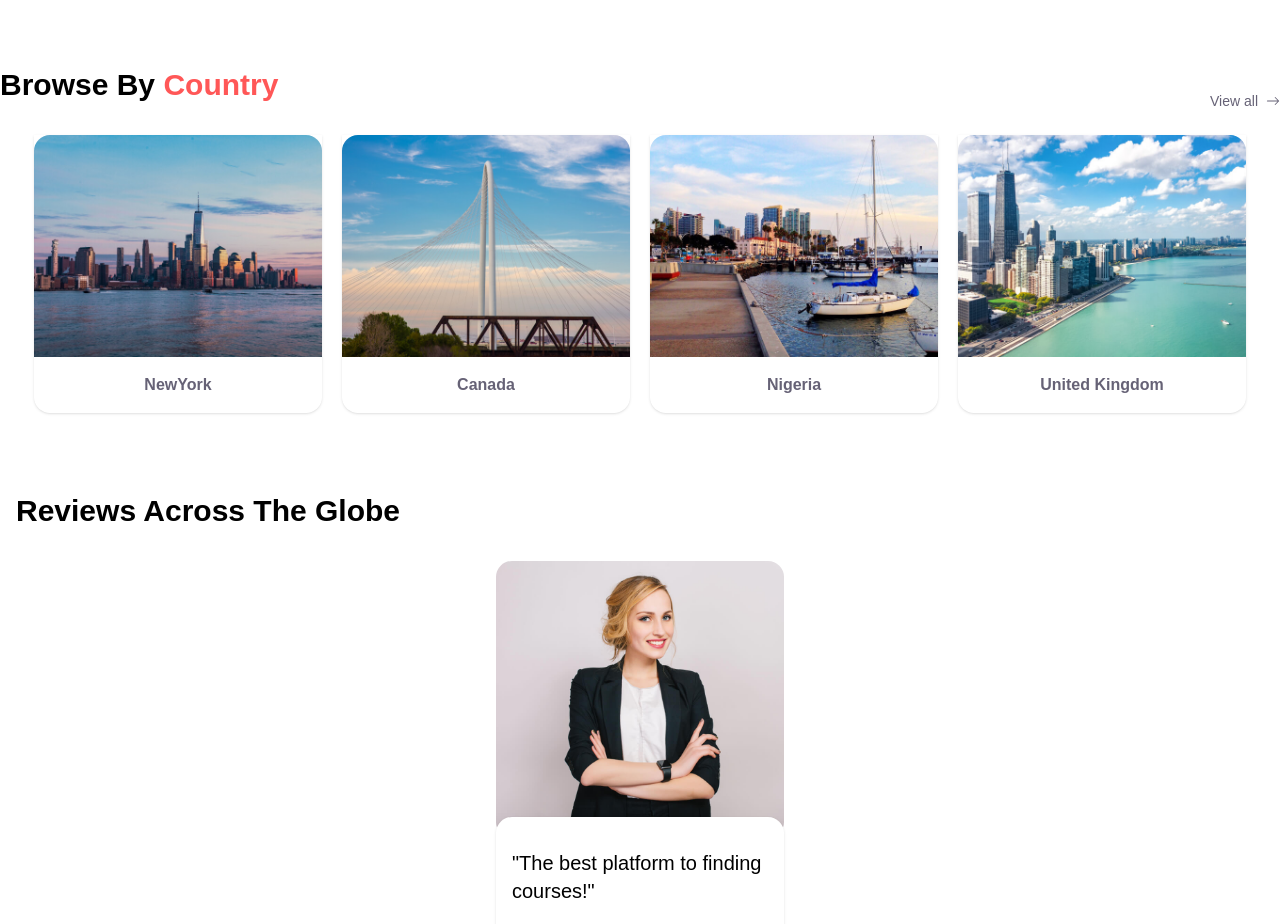
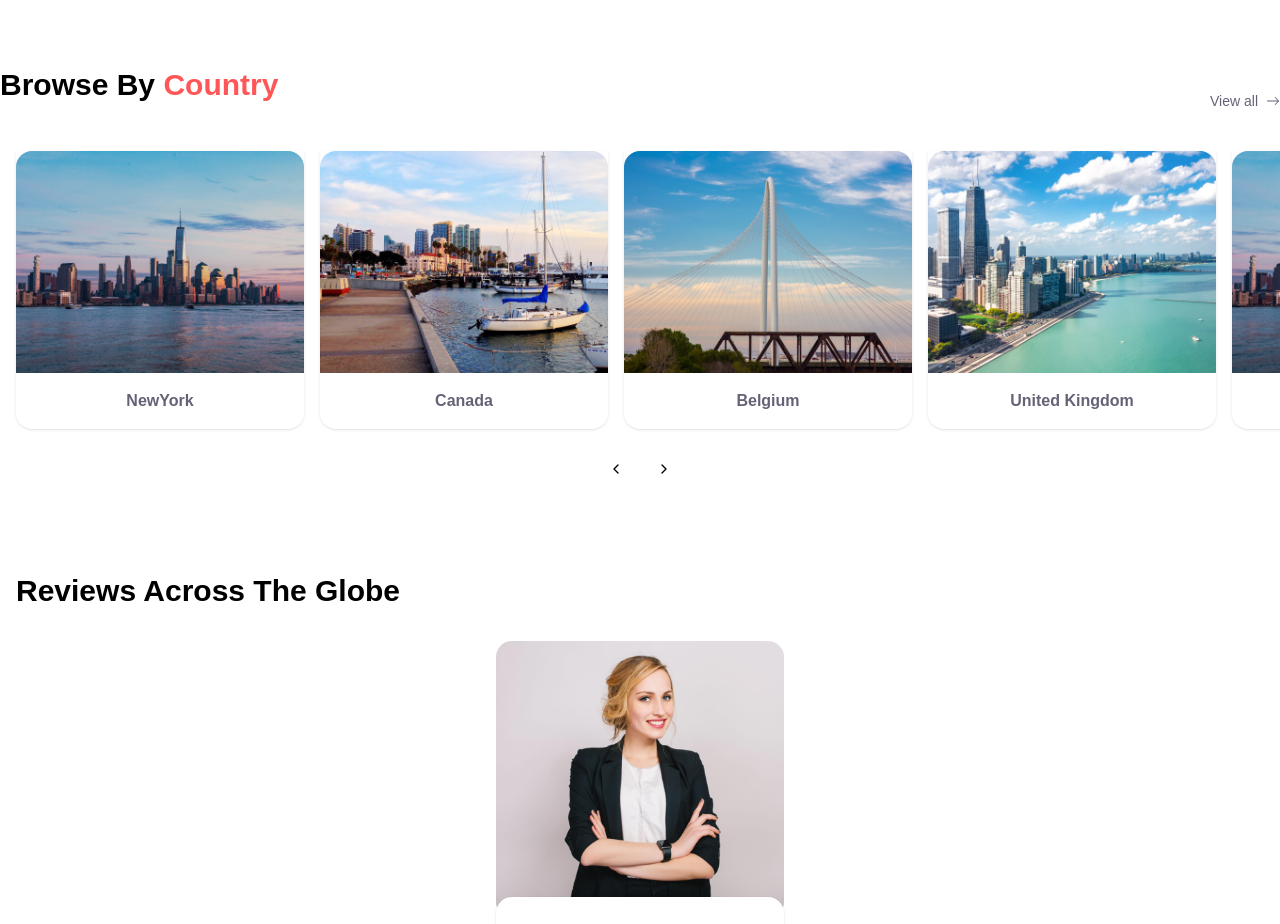
Before and after one commit to Haywhyoh/Hillpad, a React (Vite) app in the folder Hillpad/: page / in a window 1280 px wide. Shown: the part 2700-3624 px from the top of the page. Built offline with nearby package versions, Linux system fonts and the light colour scheme; what tw-elements would draw is missing.

Commit message:
browse by country carousel fixed

```diff
--- /dev/null
+++ b/Hillpad/src/components/countryCarousel.jsx
@@ -0,0 +1,89 @@
+import { FiChevronRight, FiChevronLeft } from "react-icons/fi";
+import { useState } from "react";
+import newyork from '../assets/images/new-york.jpeg';
+import canada from '../assets/images/san-diego.jpeg';
+import belgium from '../assets/images/dallas.jpeg';
+import uk from '../assets/images/chicago.jpeg';
+
+function CountryCarousel() {
+    const [currentIndex, setCurrentIndex] = useState(0);
+
+
+    const scrollLeft = () => {
+        document.getElementById("content3").scrollLeft -= 312;
+    }
+    const scrollRight = () => {
+        document.getElementById("content3").scrollLeft += 306;
+    }
+
+
+    return (
+        <div className="relative">
+
+            <div id="content3" className="carousel p-4 flex items-center justify-start overflow-x-auto scroll-smooth  gap-x-4 scrollbar-hide">
+                <div>
+                    <div className="shadow rounded-b-2xl w-72">
+                        <div className="rounded-2xl">
+                            <img src={newyork} className="rounded-t-2xl" />
+                        </div>
+                        <div className="py-4 font-bold text-base text-light_black ">NewYork</div>
+                    </div>
+                </div>
+                <div>
+                    <div className="shadow rounded-b-2xl w-72 ">
+                        <div className="rounded-2xl">
+                            <img src={canada} className="rounded-t-2xl" />
+                        </div>
+                        <div className="py-4 font-bold text-base text-light_black ">Canada</div>
+                    </div>
+                </div>
+                <div>
+                    <div className="shadow rounded-b-2xl w-72 ">
+                        <div className="rounded-2xl">
+                            <img src={belgium} className="rounded-t-2xl" />
+                        </div>
+                        <div
+                         className="py-4 font-bold text-base text-light_black ">Belgium</div>
+                    </div>
+                </div>
+                <div>
+                    <div className="shadow rounded-b-2xl w-72 ">
+                        <div className="rounded-2xl">
+                            <img src={uk} className="rounded-t-2xl" />
+                        </div>
+                        <div className="py-4 font-bold text-base text-light_black ">United Kingdom</div>
+                    </div>
+                </div>
+                <div>
+                    <div className="shadow rounded-b-2xl w-72 ">
+                        <div className="rounded-2xl">
+                            <img src={newyork} className="rounded-t-2xl" />
+                        </div>
+                        <div className="py-4 font-bold text-base text-light_black ">NewYork</div>
+                    </div>
+                </div>
+
+                <div>
+                    <div className="shadow rounded-b-2xl w-72 ">
+                        <div className="rounded-2xl">
+                            <img src={canada} className="rounded-t-2xl" />
+                        </div>
+                        <div className="py-4 font-bold text-base text-light_black ">NewYork</div>
+                    </div>
+                </div>
+            </div>
+            <div className=" ">
+         <button onClick={scrollLeft} className="p-2 m-2 rounded-full bg-white">
+             <FiChevronLeft />
+         </button>
+         <button onClick={scrollRight} className="p-2 m-2 rounded-full bg-white">
+             <FiChevronRight />
+             </button>
+
+     </div>
+        </div>
+
+    );
+}
+
+export default CountryCarousel;
--- a/Hillpad/src/pages/home.jsx
+++ b/Hillpad/src/pages/home.jsx
@@ -3,11 +3,6 @@ import { AiOutlineCalendar, AiOutlineSearch, AiFillStar, AiOutlineTwitter } from
 import { FaTractor, FaFacebookF, FaLinkedinIn, FaThermometerEmpty, FaThermometerQuarter, FaBriefcase, FaPaintBrush } from "react-icons/fa";
 import hero from '../assets/images/hero-img.jpeg'
 import hillpadBig from '../assets/images/hillpad-transparent.png';
-import newyork from '../assets/images/new-york.jpeg';
-import canada from '../assets/images/san-diego.jpeg';
-import belgium from '../assets/images/dallas.jpeg';
-import uk from '../assets/images/chicago.jpeg';
-import review1 from '../assets/images/01.jpeg';
 import data from '../data/discipline.json';
 import './home.css'
 import CourseCard from "../components/coursecard";
@@ -19,10 +14,11 @@ import { RiBook2Fill } from "react-icons/ri";
 import { FiFilm, FiSettings, FiChevronLeft, FiChevronRight } from "react-icons/fi";
 import { useState } from "react";
 import { degrees } from "./degree";
+import review1 from '../assets/images/01.jpeg';
 import Modal from "../components/modal";
 import Carousel from "../components/carousel";
 import CoursesCarousel from "../components/coursesCarousel";
-
+import CountryCarousel from "../components/countryCarousel";
 export default function Home() {
   const disciplines = data.results;
   const [currentIndex, setCurrentIndex] = useState(0);
@@ -619,32 +615,9 @@ const scrollRight = () => {
             </div>
           </div>
 
-          <div className="flex justify-center flex-wrap gap-x-1 gap-y-4">
+          <div className="">
 
-            <div className="shadow rounded-b-2xl w-72 mx-2">
-              <div className="rounded-2xl">
-                <img src={newyork} className="rounded-t-2xl" />
-              </div>
-              <div className="py-4 font-bold text-base text-light_black ">NewYork</div>
-            </div>
-            <div className="shadow rounded-b-2xl w-72 mx-2">
-              <div className="rounded-2xl">
-                <img src={belgium} className="rounded-t-2xl" />
-              </div>
-              <div className="py-4 font-bold text-base text-light_black ">Canada</div>
-            </div>
-            <div className="shadow rounded-b-2xl w-72 mx-2">
-              <div className="rounded-2xl">
-                <img src={canada} className="rounded-t-2xl" />
-              </div>
-              <div className="py-4 font-bold text-base text-light_black ">Nigeria</div>
-            </div>
-            <div className="shadow rounded-b-2xl w-72 mx-2">
-              <div className="rounded-2xl ">
-                <img src={uk} className="rounded-t-2xl" />
-              </div>
-              <div className="py-4 font-bold text-base text-light_black ">United Kingdom</div>
-            </div>
+                <CountryCarousel />
           </div>
         </section>
         <section className="mt-20 mb-96  w-full">
```
